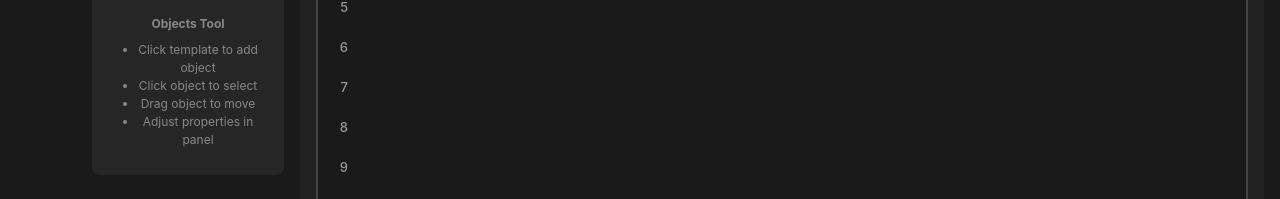
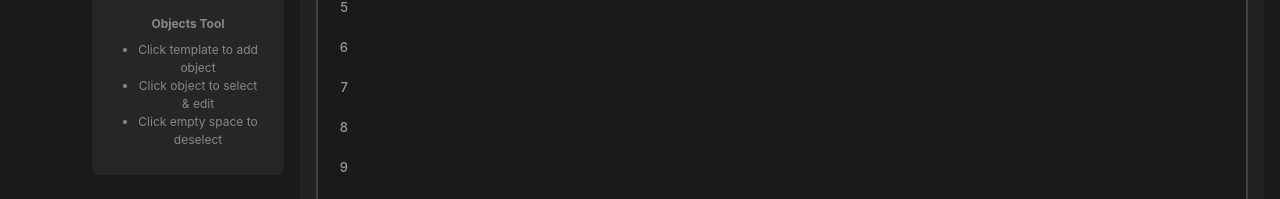
Before and after one commit to gerasem/ticket-shop, a Vue app: page /admin in a window 1280 px wide. Both pictures are taken after a click on the button "Objects". Shown: the part 527-726 px from the top of the page. Built offline with nearby package versions, Linux system fonts and the light colour scheme.

Commit message:
select object

```diff
--- a/src/components/VenueGrid.vue
+++ b/src/components/VenueGrid.vue
@@ -7,6 +7,7 @@ const props = defineProps<{
   venue: Venue;
   enableLabelSelection?: boolean; // Enable row/column selection by clicking labels
   hideSeats?: boolean; // Hide seats when using objects tool
+  selectedObjectId?: string | null; // Currently selected object ID
 }>();
 
 const emit = defineEmits<{
@@ -165,6 +166,7 @@ const handleMouseLeave = () => {
               v-for="obj in venue.objects"
               :key="obj.id"
               class="venue-object"
+              @click.stop="emit('object-click', obj.id, $event)"
               :style="{
                 position: 'absolute',
                 left: obj.x + 'px',
--- a/src/views/AdminView.vue
+++ b/src/views/AdminView.vue
@@ -598,6 +598,16 @@ const handleCanvasMouseDown = (event: MouseEvent) => {
     return;
   }
 
+  // Objects tool: deselect when clicking empty space
+  if (activeTool.value === 'objects') {
+    const target = event.target as HTMLElement;
+    // Only deselect if clicking on the grid itself, not on an object
+    if (!target.classList.contains('venue-object')) {
+      selectedObjectId.value = null;
+    }
+    return;
+  }
+
   const target = event.target as HTMLElement;
 
   // If we clicked a seat, do nothing (let the seat's own handlers work)
@@ -983,8 +993,8 @@ watch(activeTool, (newTool) => {
 
         <!-- Objects Tool Section -->
         <div v-if="activeTool === 'objects'" class="sidebar-section objects-section">
-          <!-- Object Templates -->
-          <div class="objects-templates">
+          <!-- Object Templates (show only when nothing is selected) -->
+          <div v-if="!getSelectedObject" class="objects-templates">
             <div class="settings-subtitle">Add Object</div>
             <div
               v-for="template in objectTemplates"
@@ -997,8 +1007,7 @@ watch(activeTool, (newTool) => {
             </div>
           </div>
 
-          <!-- Selected Object Settings -->
-          <div v-if="getSelectedObject" class="settings-divider"></div>
+          <!-- Selected Object Settings (show only when object is selected) -->
           <div v-if="getSelectedObject" class="object-settings">
             <div class="settings-subtitle">Object Settings</div>
 
@@ -1056,23 +1065,25 @@ watch(activeTool, (newTool) => {
               </div>
             </div>
 
-            <!-- Delete Button -->
+            <!-- Delete and Deselect Buttons -->
             <div class="settings-group">
               <button class="action-btn delete-btn" @click="deleteSelectedObject">
                 Delete Object
               </button>
+              <button class="clear-btn" @click="selectedObjectId = null" style="margin-top: 0.5rem;">
+                Deselect
+              </button>
             </div>
           </div>
 
-          <!-- Help Text -->
+          <!-- Help Text (show only when nothing is selected) -->
           <div v-if="!getSelectedObject" class="settings-divider"></div>
           <div v-if="!getSelectedObject" style="padding: 10px; font-size: 0.75rem; color: var(--color-text-tertiary);">
             <p style="margin: 0 0 8px 0;"><strong>Objects Tool</strong></p>
             <ul style="margin: 0; padding-left: 20px;">
               <li>Click template to add object</li>
-              <li>Click object to select</li>
-              <li>Drag object to move</li>
-              <li>Adjust properties in panel</li>
+              <li>Click object to select & edit</li>
+              <li>Click empty space to deselect</li>
             </ul>
           </div>
         </div>
```
